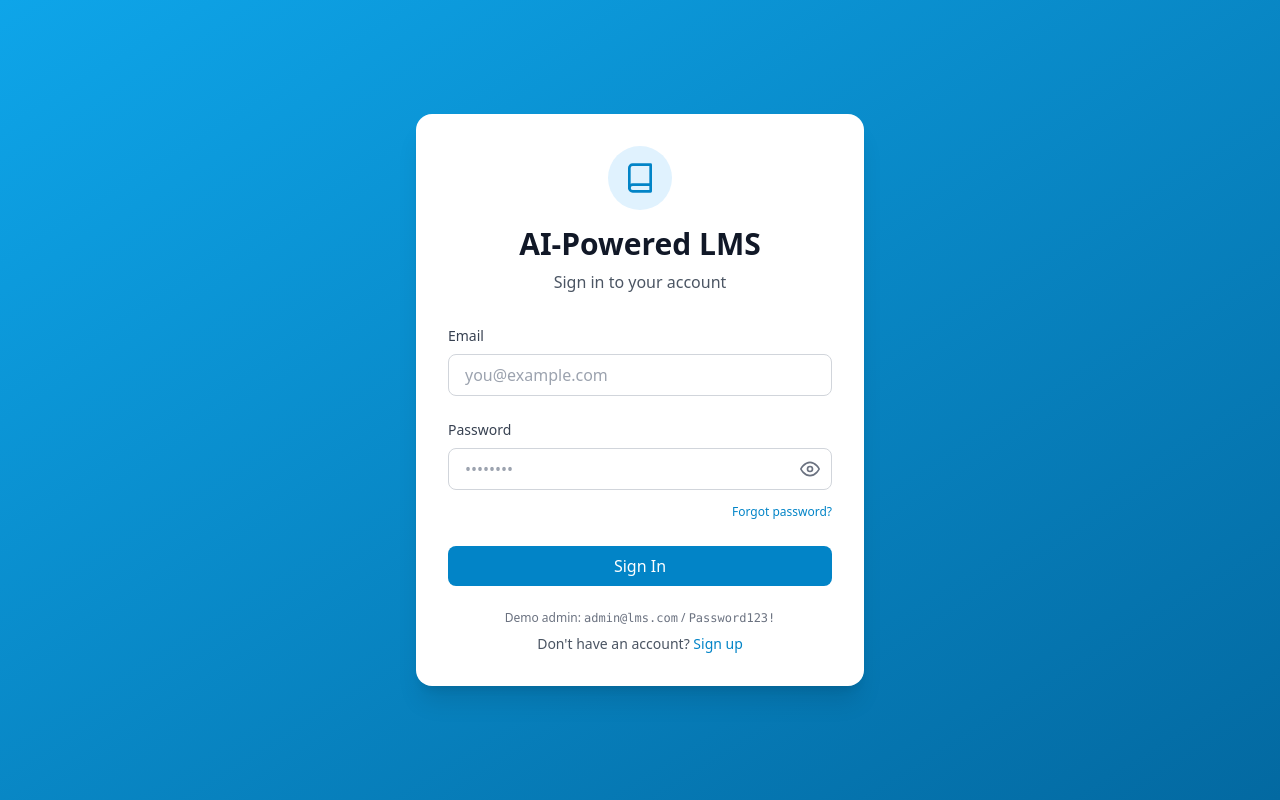
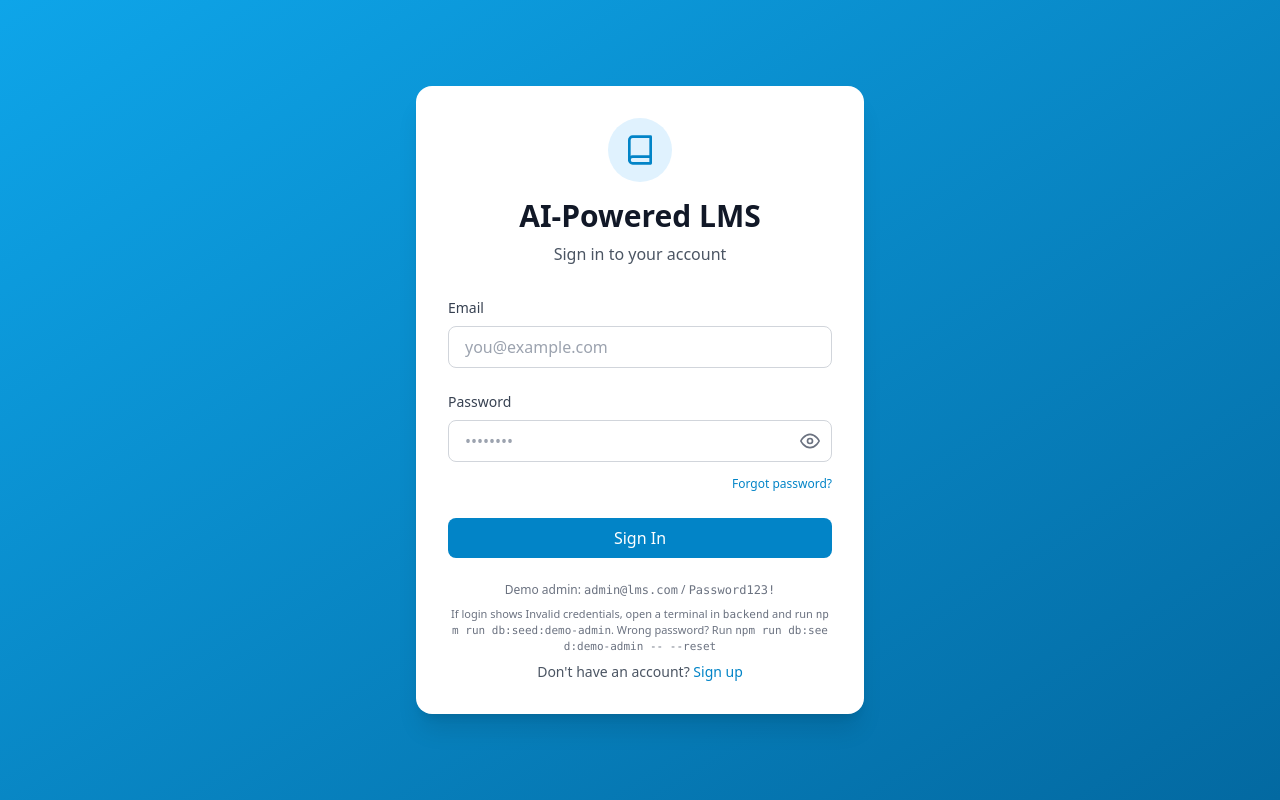
Before and after one commit to Mian-Mubashar/lms-frontend, a React (Vite) app: page /login in a window 1280 px wide. Built offline with nearby package versions, Linux system fonts and the light colour scheme; no server answers.

Commit message:
docs: add troubleshooting tips for login errors in Login component

```diff
--- a/src/pages/Login.jsx
+++ b/src/pages/Login.jsx
@@ -104,6 +104,12 @@ const Login = () => {
               Demo admin: <code className="break-all">admin@lms.com</code> /{' '}
               <code className="break-all">Password123!</code>
             </p>
+            <p className="mb-2 break-words text-[11px] leading-snug text-gray-500 dark:text-gray-400">
+              If login shows <span className="font-medium">Invalid credentials</span>, open a terminal in{' '}
+              <code className="break-all">backend</code> and run{' '}
+              <code className="break-all">npm run db:seed:demo-admin</code>. Wrong password? Run{' '}
+              <code className="break-all">npm run db:seed:demo-admin -- --reset</code>
+            </p>
             <p className="text-sm text-gray-600 dark:text-gray-400">
               Don't have an account?{' '}
               <Link to="/register" className="text-primary-600 hover:text-primary-700 font-medium">
```
